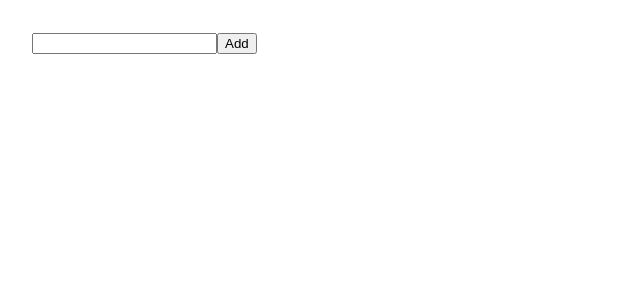
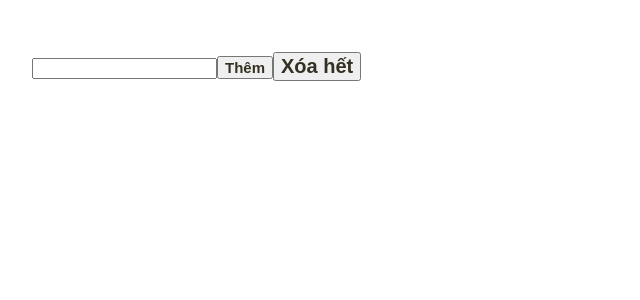
Before and after one commit to khiemk31/ReactJs, a React (Create React App) app in the folder fake_tiktok/: page / in a window 1280 px wide. Shown: the top 300 px of the page, without its empty margins (0-640 px from the left). Built offline with nearby package versions, Linux system fonts and the light colour scheme.

Commit message:
todoListwith useState

```diff
--- a/fake_tiktok/src/App2.js
+++ b/fake_tiktok/src/App2.js
@@ -1,28 +1,77 @@
 import { useState } from "react";
 
 function App2() {
-  const storageJobs = JSON.parse(localStorage.getItem("jobs"));
-
   const [job, setJob] = useState("");
-  const [jobs, setJobs] = useState([]);
-  const handleSubmit = () => {
+  const [jobs, setJobs] = useState(() => {
+    const storageJobs = JSON.parse(localStorage.getItem("jobs"));
+    return storageJobs ?? [];
+  });
+  const handleAdd = () => {
     setJobs((prev) => {
       const newJobs = [...prev, job];
-      const jsonJobs = JSON.parse(JSON.stringify(newJobs));
+
+      //Save to local storage
+      const jsonJobs = JSON.stringify(newJobs);
       localStorage.setItem("jobs", jsonJobs);
       return newJobs;
     });
     setJob("");
   };
+  const handleDelete = (index) => {
+    console.log(index);
+    const newJobs = [...jobs];
+    newJobs.splice(index, 1);
+    setJobs(newJobs);
+    const jsonJobs = JSON.stringify(newJobs);
+    localStorage.setItem("jobs", jsonJobs);
+    return newJobs;
+  };
+
+  const handleDeleteAll = () => {
+    setJobs([]);
+    localStorage.removeItem("jobs");
+  };
   return (
     <div style={{ padding: 32 }}>
       <input value={job} onChange={(text) => setJob(text.target.value)} />
-      <button onClick={handleSubmit}>Add</button>
-      <ul>
-        {jobs.map((job, index) => (
-          <li key={index}>{job}</li>
-        ))}
-      </ul>
+      <button
+        onClick={handleAdd}
+        style={{
+          marginTop: 18,
+          fontSize: 15,
+          color: "#343122",
+          fontWeight: "bold",
+        }}
+      >
+        Thêm
+      </button>
+      {jobs.map((job, index) => (
+        <div style={{ padding: 10, width: 300 }} key={index}>
+          <p style={{ width: 200, float: "left", marginRight: 50 }}>{job}</p>
+          <button
+            onClick={() => handleDelete(index)}
+            style={{
+              marginTop: 18,
+              fontSize: 15,
+              color: "#343122",
+              fontWeight: "bold",
+            }}
+          >
+            Xóa
+          </button>
+        </div>
+      ))}
+      <button
+        onClick={handleDeleteAll}
+        style={{
+          marginTop: 20,
+          fontSize: 20,
+          color: "#343122",
+          fontWeight: "bold",
+        }}
+      >
+        Xóa hết
+      </button>
     </div>
   );
 }
--- a/fake_tiktok/src/index.js
+++ b/fake_tiktok/src/index.js
@@ -1,12 +1,14 @@
 import React from "react";
 import ReactDOM from "react-dom/client";
 import "./index.css";
+import App from "./App";
 import App2 from "./App2";
 import reportWebVitals from "./reportWebVitals";
 
 const root = ReactDOM.createRoot(document.getElementById("root"));
 root.render(
   <React.StrictMode>
+    {/* <App/> */}
     <App2 />
   </React.StrictMode>
 );
```
